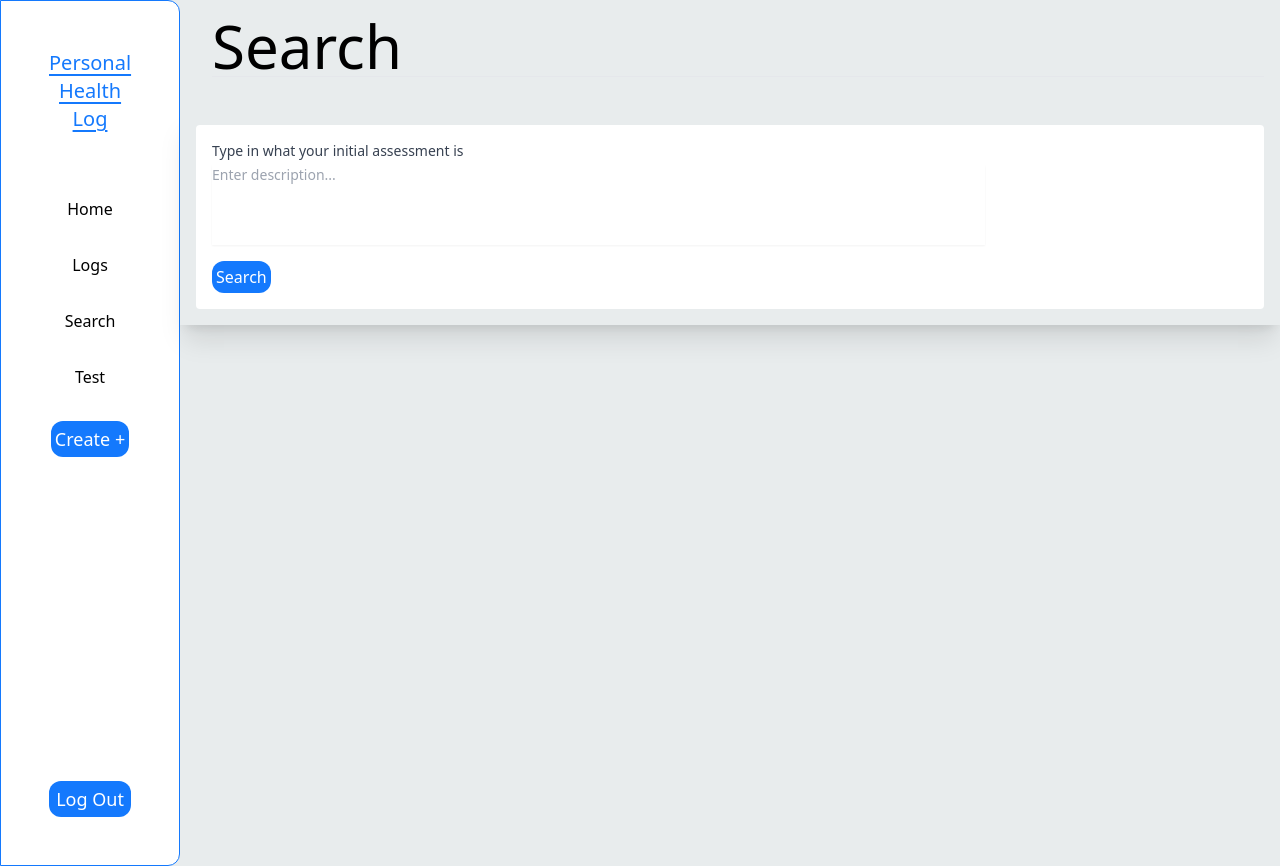
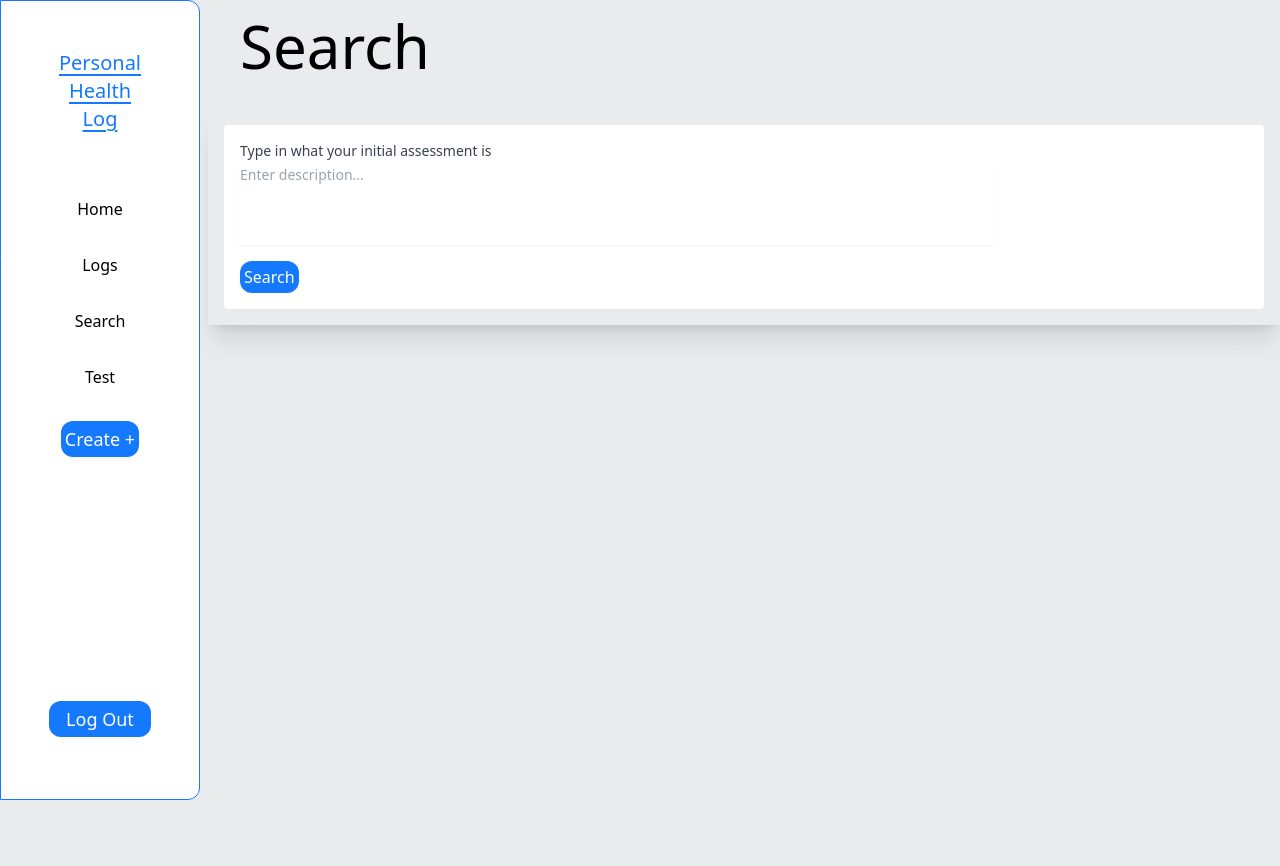
Before and after one commit to JagvirH/personal-health-log-system, a Next.js app: page /Search in a window 1280 px wide. After the commit the page ends 800 px from the top, so only its background shows below. Built offline with nearby package versions, Linux system fonts and the light colour scheme.

Commit message:
fixed sidebar to be more dynamic

```diff
--- a/app/(root)/layout.jsx
+++ b/app/(root)/layout.jsx
@@ -1,3 +1,46 @@
+import { Inter } from "next/font/google";
+import "../globals.css";
+import { ClerkProvider } from '@clerk/nextjs';
+import Sidebar from '@/components/layout_design/Sidebar';
+
+export default function RootLayout({ children }) {
+  return (
+    <html lang="en">
+      <ClerkProvider>
+        <body className="main_background" style={{ display: "flex" }}>
+          <div
+            className="fixed top-0 left-0 h-full"
+            style={{
+              minWidth: "200px",  // Minimum width for smaller screens
+              maxWidth: "300px",  // Maximum width for larger screens
+              width: "15%",       // Dynamic width based on the viewport
+              flex: "1",
+              zIndex: "10"
+            }}
+          >
+            <Sidebar />
+          </div>
+          <div
+            className="ml-[220px]"  // Matches the min width of the sidebar
+            style={{
+              flex: "7",
+              paddingLeft: "1rem",
+              marginLeft: "15%",  // Adjust margin-left to match sidebar width
+            }}
+          >
+            <div className="size-full">
+              {children}
+            </div>
+          </div>
+        </body>
+      </ClerkProvider>
+    </html>
+  );
+}
+
+
+
+/*
 import { Inter } from "next/font/google";
 import "../globals.css";
 import { ClerkProvider } from '@clerk/nextjs'
@@ -24,29 +67,4 @@ export default function RootLayout({ children }) {
   );
 }
 
-/*
-import { Inter } from "next/font/google";
-import "../globals.css";
-import { ClerkProvider } from '@clerk/nextjs'
-import Sidebar from '@/components/layout_design/Sidebar'
-
-export default function RootLayout({ children }) {
-  return (
-    <html lang="en">
-      <ClerkProvider>
-        <body className="main_background flex">
-          <div className="w-1/8 fixed top-0 left-0 h-full">
-            <Sidebar />
-          </div>
-          <div className="w-3/4 ml-1/8" style={{ marginLeft: '12.5%' }}>
-            <div className="size-full">
-              {children}
-            </div>
-          </div>
-        </body>
-      </ClerkProvider>
-    </html>
-  );
-}
-
 */
--- a/components/layout_design/Sidebar.jsx
+++ b/components/layout_design/Sidebar.jsx
@@ -38,7 +38,7 @@ export default async function Sidebar() {
                     </div>
                 </div>
 
-                <div className='mt-auto p-4'>
+                <div className='mt-auto p-4 pb-24'>
                     <SignOutButton>
                         <div className='blue_button text-lg'>
                             Log Out
```
